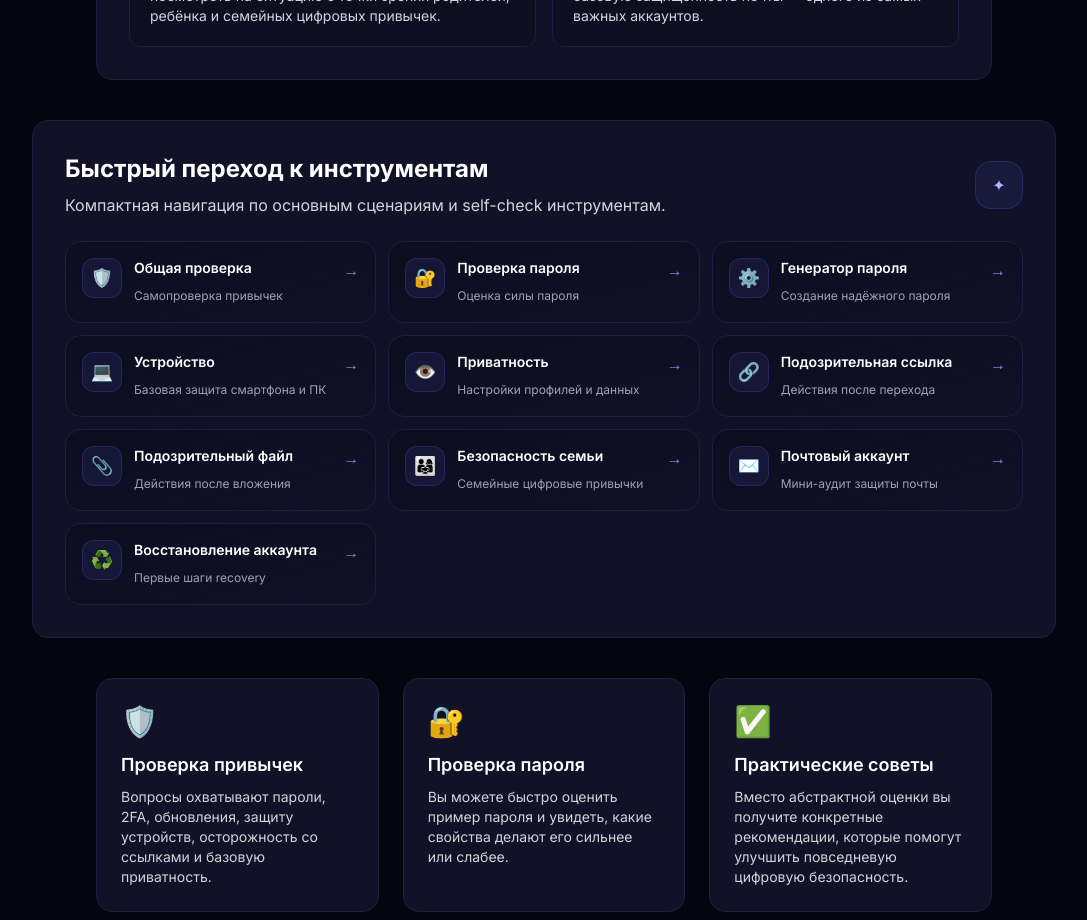
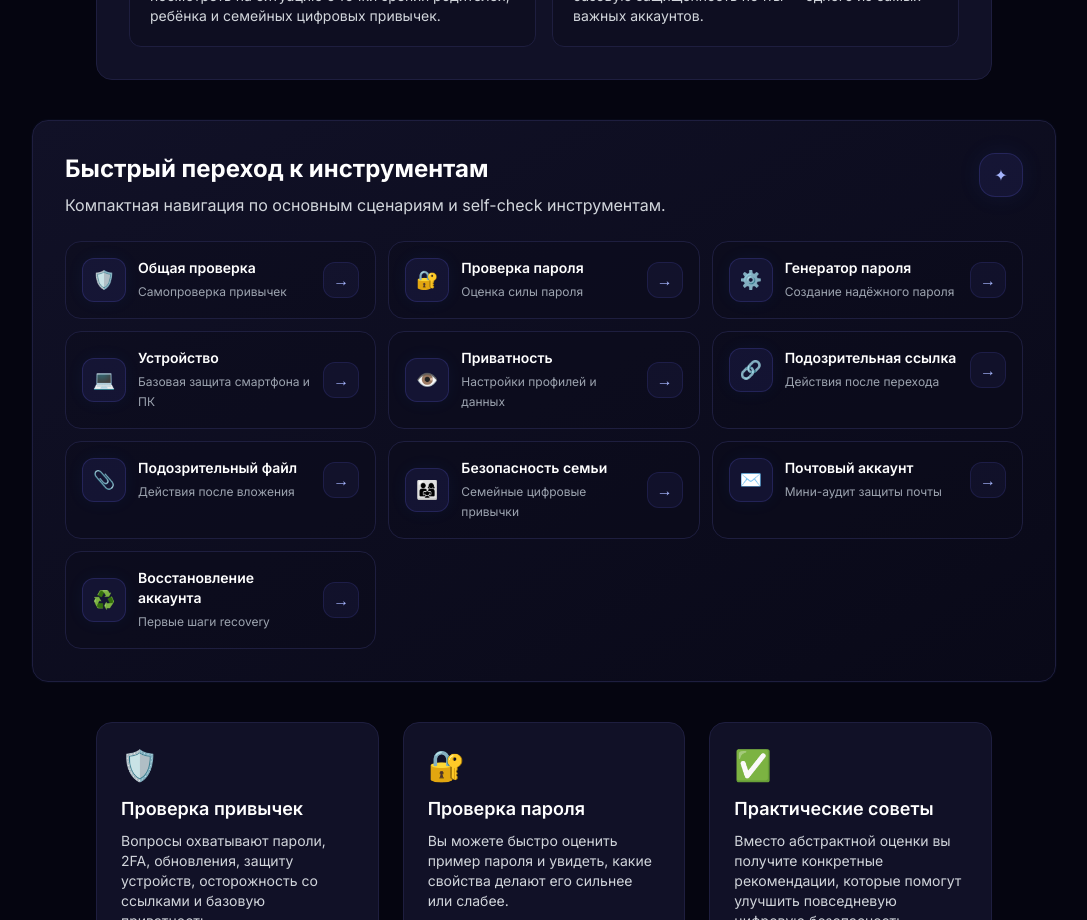
Before and after one commit to mam37bez/cyberguard-academy, a Next.js app: page /security-tools in a window 1280 px wide. Shown: the part 1320-2240 px from the top of the page, without its empty margins (96-1183 px from the left). Built offline with nearby package versions, Linux system fonts and the light colour scheme.

Commit message:
Polish premium quick navigation for security tools

```diff
--- a/src/app/security-tools/page.tsx
+++ b/src/app/security-tools/page.tsx
@@ -177,15 +177,15 @@ export default function SecurityToolsPage() {
           </div>
         </div>
 
-        <div className="max-w-5xl mx-auto mb-10 rounded-2xl border border-cyber-border bg-cyber-card p-6 md:p-8">
-          <div className="flex items-center justify-between gap-4 mb-6">
+        <div className="max-w-5xl mx-auto mb-10 rounded-2xl border border-cyber-border bg-gradient-to-br from-cyber-card to-cyber-dark/80 p-6 md:p-8 shadow-[0_0_0_1px_rgba(59,130,246,0.03)]">
+          <div className="flex items-start justify-between gap-4 mb-6">
             <div>
               <h2 className="text-2xl font-bold text-white mb-2">Быстрый переход к инструментам</h2>
               <p className="text-gray-300">
                 Компактная навигация по основным сценариям и self-check инструментам.
               </p>
             </div>
-            <div className="hidden md:flex h-12 w-12 items-center justify-center rounded-2xl border border-primary-500/20 bg-primary-500/10 text-primary-300">
+            <div className="hidden md:flex h-11 w-11 shrink-0 items-center justify-center rounded-2xl border border-primary-500/20 bg-primary-500/10 text-primary-300 shadow-[0_0_24px_rgba(59,130,246,0.08)]">
               ✦
             </div>
           </div>
@@ -195,25 +195,26 @@ export default function SecurityToolsPage() {
               <a
                 key={link.href}
                 href={link.href}
-                className="group rounded-2xl border border-cyber-border bg-gradient-to-br from-cyber-dark/60 to-cyber-card p-4 transition duration-200 hover:border-primary-400/40 hover:from-primary-500/10 hover:to-cyber-card"
+                className="group relative overflow-hidden rounded-2xl border border-cyber-border bg-cyber-dark/40 p-4 transition duration-200 hover:border-primary-400/40 hover:bg-primary-500/[0.08] hover:shadow-[0_0_24px_rgba(59,130,246,0.08)]"
               >
-                <div className="flex items-start gap-3">
-                  <div className="flex h-10 w-10 shrink-0 items-center justify-center rounded-xl border border-primary-500/20 bg-primary-500/10 text-lg">
+                <div className="absolute inset-0 bg-gradient-to-r from-primary-500/[0.03] via-transparent to-transparent opacity-0 transition duration-200 group-hover:opacity-100" />
+
+                <div className="relative flex items-center gap-3">
+                  <div className="flex h-11 w-11 shrink-0 items-center justify-center rounded-xl border border-primary-500/20 bg-primary-500/10 text-lg shadow-[0_0_18px_rgba(59,130,246,0.06)]">
                     {link.icon}
                   </div>
 
                   <div className="min-w-0 flex-1">
-                    <div className="flex items-start justify-between gap-3">
-                      <h3 className="text-sm font-semibold text-white leading-5">
-                        {link.title}
-                      </h3>
-                      <span className="text-primary-400 transition group-hover:translate-x-1">
-                        →
-                      </span>
-                    </div>
-                    <p className="mt-1 text-xs leading-5 text-gray-400">
+                    <h3 className="text-sm font-semibold text-white leading-5 mb-1">
+                      {link.title}
+                    </h3>
+                    <p className="text-xs leading-5 text-gray-400">
                       {link.description}
                     </p>
+                  </div>
+
+                  <div className="flex h-9 w-9 shrink-0 items-center justify-center rounded-xl border border-primary-500/15 bg-primary-500/[0.07] text-primary-300 transition duration-200 group-hover:border-primary-400/30 group-hover:bg-primary-500/[0.14] group-hover:text-white group-hover:translate-x-0.5">
+                    →
                   </div>
                 </div>
               </a>
```
